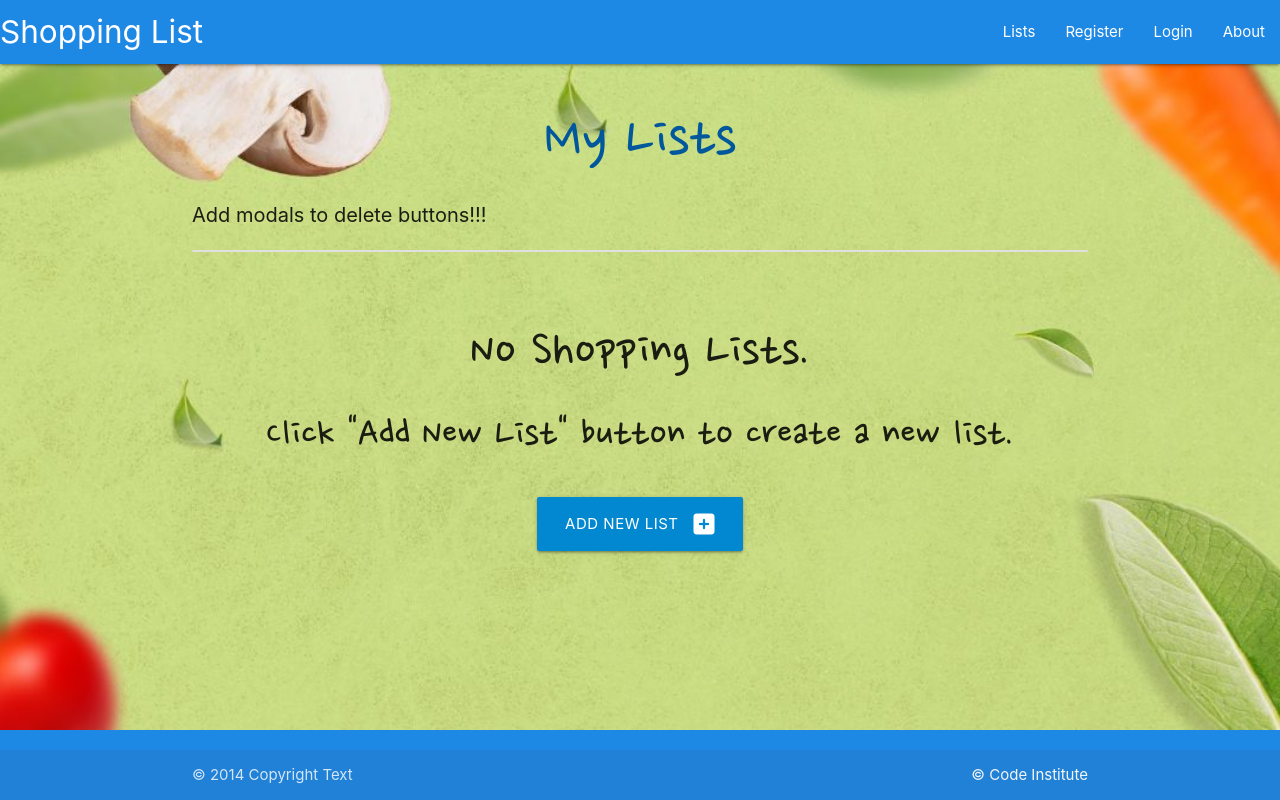
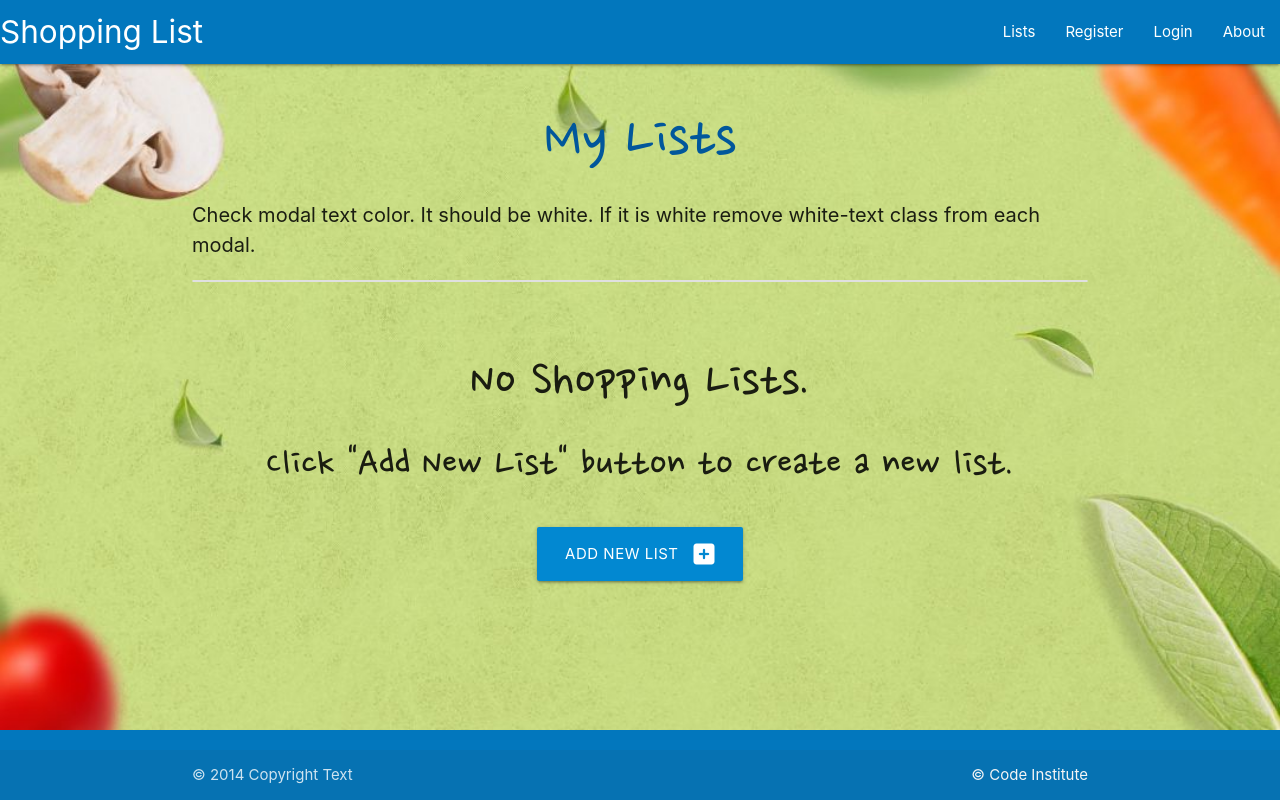
Before and after one commit to TomaszWoloszyn983/shopping-list-application, a Django app: page /lists/ in a window 1280 px wide. Run offline with Django 3.2, Linux system fonts and the light colour scheme; data that the repository does not hold is empty.

Commit message:
Improve Performance and Accessibility. Replate the background image

```diff
--- a/list/urls.py
+++ b/list/urls.py
@@ -4,6 +4,7 @@ from django.urls import path
 
 urlpatterns = [
     path('', views.home, name='home'),
+    path('about/', views.about, name='about'),
     path('items/', views.showItems, name='items'),
     path('lists/', views.show_lists, name='lists'),
     path('add_list/', views.add_list, name='create_list'),
--- a/list/views.py
+++ b/list/views.py
@@ -19,6 +19,9 @@ def home(request):
         'lists': lists
     }
     return render(request, 'home.html', context)
+
+def about(request):
+    return render(request, 'about.html')
 
 def create_list(request):
     return render(request, 'add_list.html')
--- a/static/css/style.css
+++ b/static/css/style.css
@@ -2,7 +2,7 @@ body {
   display: flex;
   min-height: 100vh;
   flex-direction: column;
-  background-image: url("/static/images/shopping_list_001.jpg");
+  background-image: url("/static/images/green_shopping_list.jpg");
   background-attachment: fixed;
   background-size: cover;
   -webkit-background-size: cover;
@@ -34,21 +34,11 @@ p {
   float: none;
 }
 
-/* .collection-with-header {
-  float: clear;
-}
-.collection-header {
-  background-color: rgb(153, 144, 23, 0.6);
-  color: rgb(0, 120, 150);
-  opacity: 0.1;
-} */
-
 .buy_button {
   position: absolute;
   right: 41px;
   bottom: 33px;
 }
-
 
 .items_btn_container {
   padding: 20px;
@@ -56,7 +46,7 @@ p {
 }
 
 .login-panel {
-    background-image: url("/static/images/shopping-list.jpg");
+    background-image: url("/static/images/green_shopping_list.jpg");
     background-size: cover;
 }
 .login-panel .card-action{
@@ -67,7 +57,7 @@ p {
 .card {
   background-color: rgba(252, 87, 87, 0.3);
   color: #00345c;
-  text-align: center;
+  /* text-align: center; */
   /* line-height: -1; */
 }
 
@@ -77,7 +67,8 @@ p {
 }
 .card span {
   color: rgb(0, 38, 141);
-  font-weight: 200;
+  font-size: 32px;
+  font-weight: 800;
 }
 
 /* Item Card (Collapsible) */
@@ -120,10 +111,3 @@ p {
   right: 0;
   z-index: 3;
 }
-
-/* Icons setting. Don't work*/
-/* .material-icons {
-  font-size: 2rem;
-  color: black;
-  background-color: red;
-} */
--- a/templates/base.html
+++ b/templates/base.html
@@ -7,6 +7,11 @@
     <meta charset="UTF-8">
     <meta http-equiv="X-UA-Compatible" content="IE=edge">
     <meta name="viewport" content="width=device-width, initial-scale=1.0">
+
+    <meta name="description" content="Shopping List Application">
+    <meta name="keywords" content="shopping, list, application">
+    <meta name="author" content="Tomasz Woloszyn">
+
     <link rel="stylesheet" href="https://cdnjs.cloudflare.com/ajax/libs/materialize/1.0.0/css/materialize.min.css" type="text/css">
     <link href="https://fonts.googleapis.com/icon?family=Material+Icons" rel="stylesheet">
     <link href="https://fonts.googleapis.com/css2?family=Nanum+Pen+Script&display=swap" rel="stylesheet">
@@ -15,14 +20,14 @@
     <title>Shopping List</title>
 </head>
 <body>
-    <!-- top navbar -->
+<!-- top navbar -->
     <header>
       <div class="navbar-fixed">
-        <nav class="navbar-fixed blue darken-1">
+        <nav class="navbar-fixed light-blue darken-3">
           <div class="nav-wrapper">
             <a href="{% url 'home' %}" class="brand-logo">Shopping List</a>
             <link rel="stylesheet" href="https://cdnjs.cloudflare.com/ajax/libs/font-awesome/6.2.0/css/all.min.css" integrity="sha512-xh6O/CkQoPOWDdYTDqeRdPCVd1SpvCA9XXcUnZS2FmJNp1coAFzvtCN9BmamE+4aHK8yyUHUSCcJHgXloTyT2A==" crossorigin="anonymous" referrerpolicy="no-referrer" />
-            <a href="#" data-target="mobile-demo" class="sidenav-trigger"><i class="fas fa-bars"></i></a>
+            <a data-target="mobile-demo" class="sidenav-trigger"><i class="fas fa-bars"></i></a>
             <ul class="right hide-on-med-and-down">
               <li><a href="{% url 'lists' %}">Lists</a></li>
               {% if user.is_authenticated %}
@@ -38,13 +43,13 @@
               <a class="nav-link" href="{% url 'account_login' %}">Login</a>
             </li>
             {% endif %}
-            <li><a href="#">About</a></li>
+            <li><a href="{% url 'about' %}">About</a></li>
           </ul>
         </div>
       </nav>
     </div>
 
-      <!-- mobile sidebar -->
+<!-- mobile sidebar -->
       <ul class="sidenav" id="mobile-demo">
         <li><a href="{% url 'lists' %}">Lists</a></li>
         {% if user.is_authenticated %}
@@ -60,10 +65,12 @@
             <a class="nav-link" href="{% url 'account_login' %}">Login</a>
         </li>
         {% endif %}
-        <li><a href="#">About</a></li>
+        <li><a href="{% url 'about' %}">About</a></li>
       </ul>
     </header>
 
+
+<!-- The pages main content -->
     <main class="container">
 
       {% block content %}
@@ -72,8 +79,8 @@
     </main>
 
 
-
-    <footer class="page-footer blue darken-1">
+<!-- Footer -->
+    <footer class="page-footer light-blue darken-3">
         <div class="footer-copyright">
           <div class="container">
           © 2014 Copyright Text
--- a/templates/list.html
+++ b/templates/list.html
@@ -1,9 +1,11 @@
 {% extends "base.html" %}
 {% block content %}
 
+<!-- Header -->
 <h1 class="light-blue-text text-darken-4 center-align">My Lists</h1>
-<p>Add modals to delete buttons!!!</p>
+<p>Check modal text color. It should be white. If it is white remove white-text class from each modal.</p>
 
+<!-- Messages -->
 <div class="container_fluid">
     <div class="row">
         <div class="col-12 mt-1 center">
@@ -39,6 +41,7 @@
     </div>
 </div>
 
+<!-- List Card -->
 <div class="row">
     {% for list in lists %}
     <div class="col s12 m12">
@@ -50,9 +53,20 @@
         <div class="card-action">
           <a href="{% url 'show_list_items' list.slug %}" class="btn green darken-2">Show</a>
           <a href="{% url 'edit_list' list.slug %}" class="btn blue darken-2">Edit</a>
-          <a href="{% url 'delete_list' list.slug %}" class="btn red darken-2">Delete</a>
+          <a href="delete_{{list.slug}}" class="waves-effect waves-light btn red modal-trigger" data-target="delete_{{list.slug}}">Delete</a>
         </div>
       </div>
+    </div>
+    <!-- Delete List Modal Structure -->
+    <div id="delete_{{list.slug}}" class="modal bottom-sheet">
+        <div class="modal-content">
+        <h4>Are you sure you want to delete {{ list.name }}?</h4>
+        <p>Click "Yes" to confirm or "No" to return.</p>
+        </div>
+        <div class="modal-footer">
+        <a href="{% url 'delete_list' list.slug %}" class="waves-effect waves-red btn-flat">YES</a>
+        <buttton class="modal-close waves-effect waves-green btn-flat">NO</buttton>
+        </div>
     </div>
     {% empty %}
         <div class="center">
@@ -62,6 +76,7 @@
     {% endfor %}
   </div>
 
+  <!-- Add List button -->
 <div class="row">
     <div class="col s12 center-align">
         <a href="{% url 'create_list' %}" class="btn-large light-blue darken-2">
```
Also changed, not shown: templates/about.html (added, +10 -0 lines), templates/home.html (+2 -5 lines), templates/show_list_items.html (+9 -11 lines), static/images/green_shopping_list.jpg (added).
